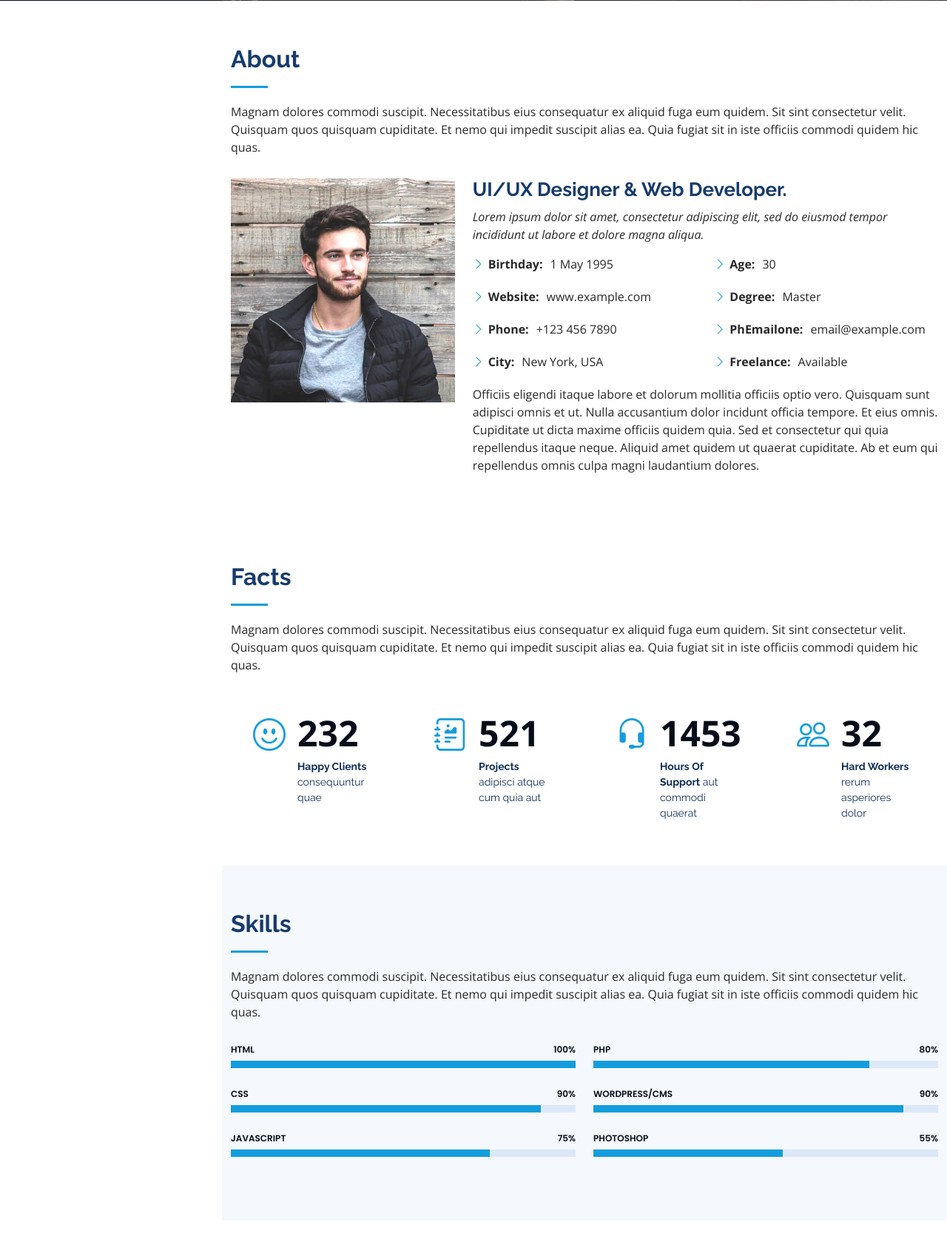
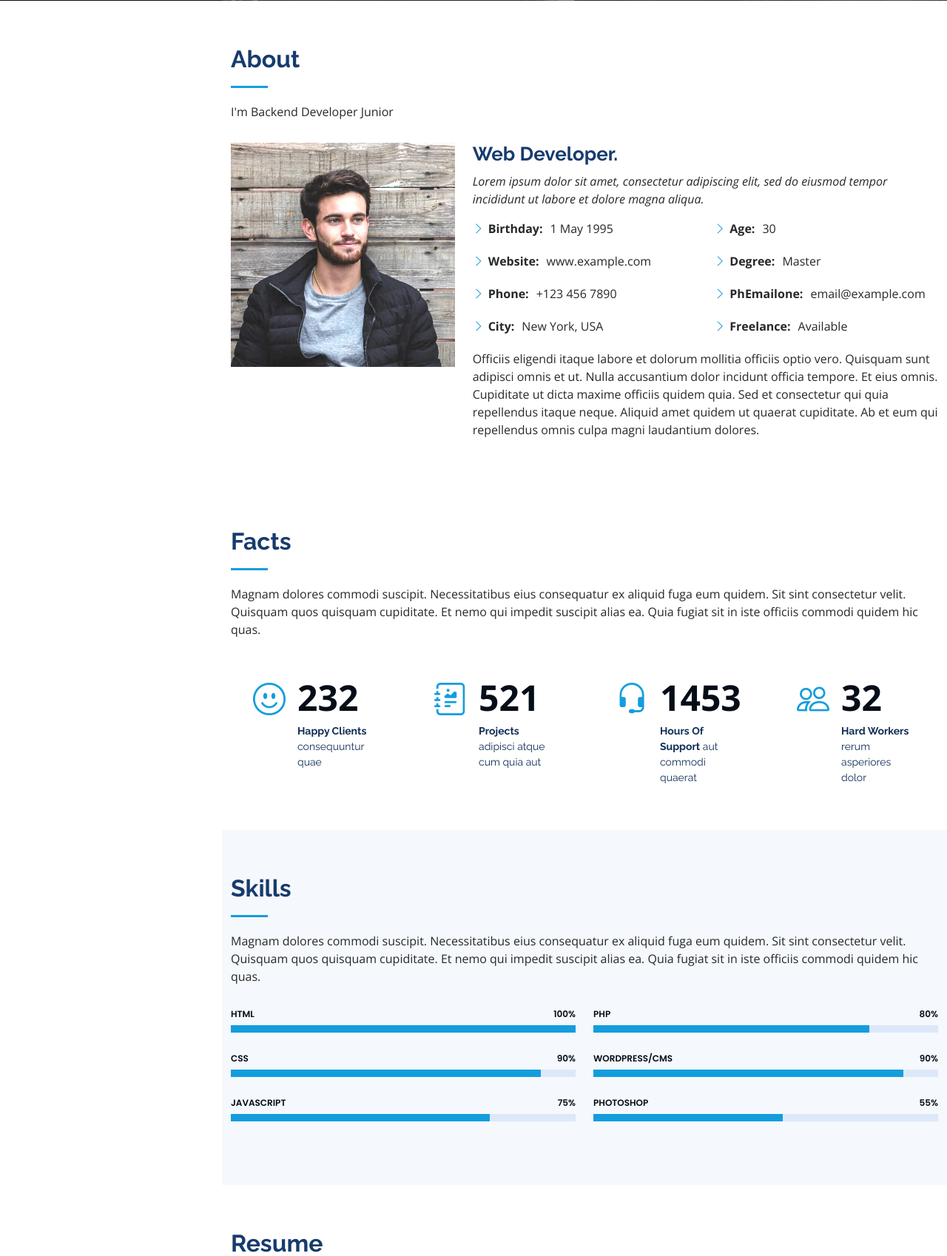
Before and after one commit to Geffrerson7/PORTFOLIO-DJANGO, a Django app: page / in a window 1280 px wide. Shown: the part 799-2497 px from the top of the page at 74% size. Run offline with Django 4.2, Linux system fonts and the light colour scheme; a user stored in the database is signed in; data that the repository does not hold is empty; some libraries are stand-ins or nearby versions.

Commit message:
correción del template index

```diff
--- a/djangoportfolio/settings.py
+++ b/djangoportfolio/settings.py
@@ -92,6 +92,12 @@ DATABASES = {
     }
 }
 
+# DATABASES = {
+#     'default': {
+#         'ENGINE': 'django.db.backends.sqlite3',
+#         'NAME': BASE_DIR / 'db.sqlite3',
+#     }
+# }
 
 # Password validation
 # https://docs.djangoproject.com/en/4.1/ref/settings/#auth-password-validators
--- a/projectapp/templates/index.html
+++ b/projectapp/templates/index.html
@@ -88,7 +88,7 @@
 
         <div class="section-title">
           <h2>About</h2>
-          <p>Magnam dolores commodi suscipit. Necessitatibus eius consequatur ex aliquid fuga eum quidem. Sit sint consectetur velit. Quisquam quos quisquam cupiditate. Et nemo qui impedit suscipit alias ea. Quia fugiat sit in iste officiis commodi quidem hic quas.</p>
+          <p>I'm Backend Developer Junior</p>
         </div>
 
         <div class="row">
@@ -96,7 +96,7 @@
             <img src="{% static 'assets/img/profile-img.jpg' %}" class="img-fluid" alt="">
           </div>
           <div class="col-lg-8 pt-4 pt-lg-0 content" data-aos="fade-left">
-            <h3>UI/UX Designer &amp; Web Developer.</h3>
+            <h3>Web Developer.</h3>
             <p class="fst-italic">
               Lorem ipsum dolor sit amet, consectetur adipiscing elit, sed do eiusmod tempor incididunt ut labore et dolore
               magna aliqua.
```
